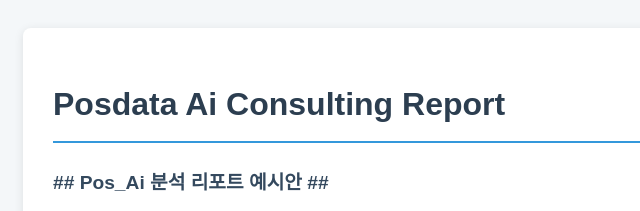
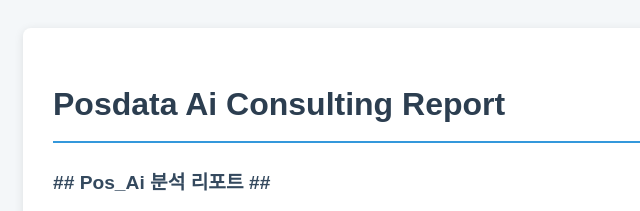
Before and after one commit to sunggilkim/Posdata_Ai_Consulting_Report, a plain HTML site: page index.html in a window 1280 px wide. Shown: the top 211 px of the page, 187-827 px from the left. Drawn offline with Linux system fonts and the light colour scheme.

Commit message:
Update index.html

```diff
--- a/index.html
+++ b/index.html
@@ -20,7 +20,7 @@
 
 <div class="container">
     <h1>Posdata Ai Consulting Report</h1>
-    <h2>## Pos_Ai 분석 리포트 예시안 ##</h2>
+    <h2>## Pos_Ai 분석 리포트 ##</h2>
 
     <ul>
         <li>
```
